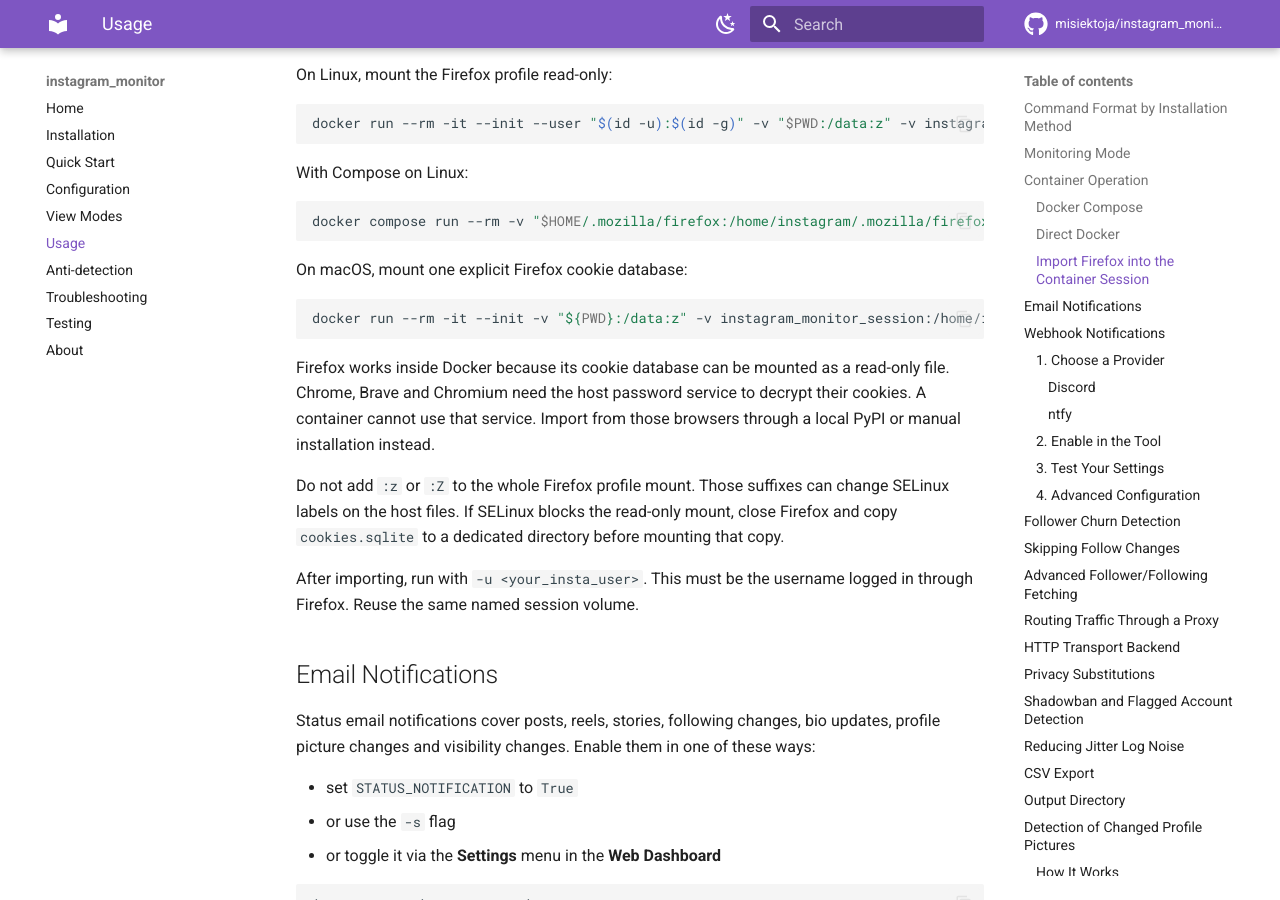
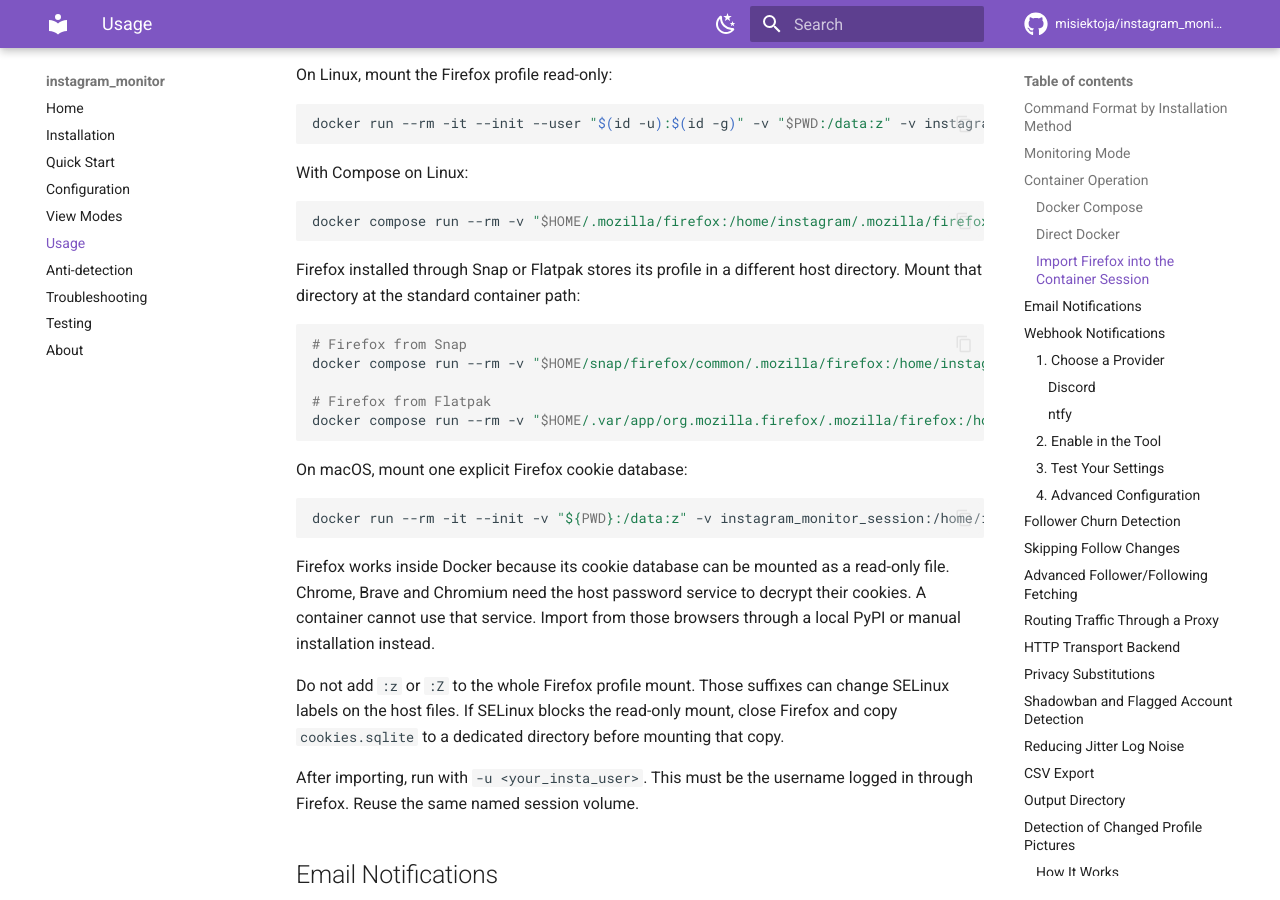
Before and after one commit to misiektoja/instagram_monitor, an MkDocs documentation site: the page built from docs/usage.md, in a window 1280 px wide and 900 px high, scrolled down 4687 px. Built offline with MkDocs 1.6.1 and Material for MkDocs 9.7.7, drawn with Linux system fonts in a browser that asks for light colours; comment, search, counter and statistics services are not loaded.

Commit message:
docs(docker): add packaged Firefox mounts

````diff
--- a/docs/usage.md
+++ b/docs/usage.md
@@ -196,6 +196,16 @@
 
 ```sh
 docker compose run --rm -v "$HOME/.mozilla/firefox:/home/instagram/.mozilla/firefox:ro" instagram_monitor --import-browser-session --browser firefox
+```
+
+Firefox installed through Snap or Flatpak stores its profile in a different host directory. Mount that directory at the standard container path:
+
+```sh
+# Firefox from Snap
+docker compose run --rm -v "$HOME/snap/firefox/common/.mozilla/firefox:/home/instagram/.mozilla/firefox:ro" instagram_monitor --import-browser-session --browser firefox
+
+# Firefox from Flatpak
+docker compose run --rm -v "$HOME/.var/app/org.mozilla.firefox/.mozilla/firefox:/home/instagram/.mozilla/firefox:ro" instagram_monitor --import-browser-session --browser firefox
 ```
 
 On macOS, mount one explicit Firefox cookie database:
````
